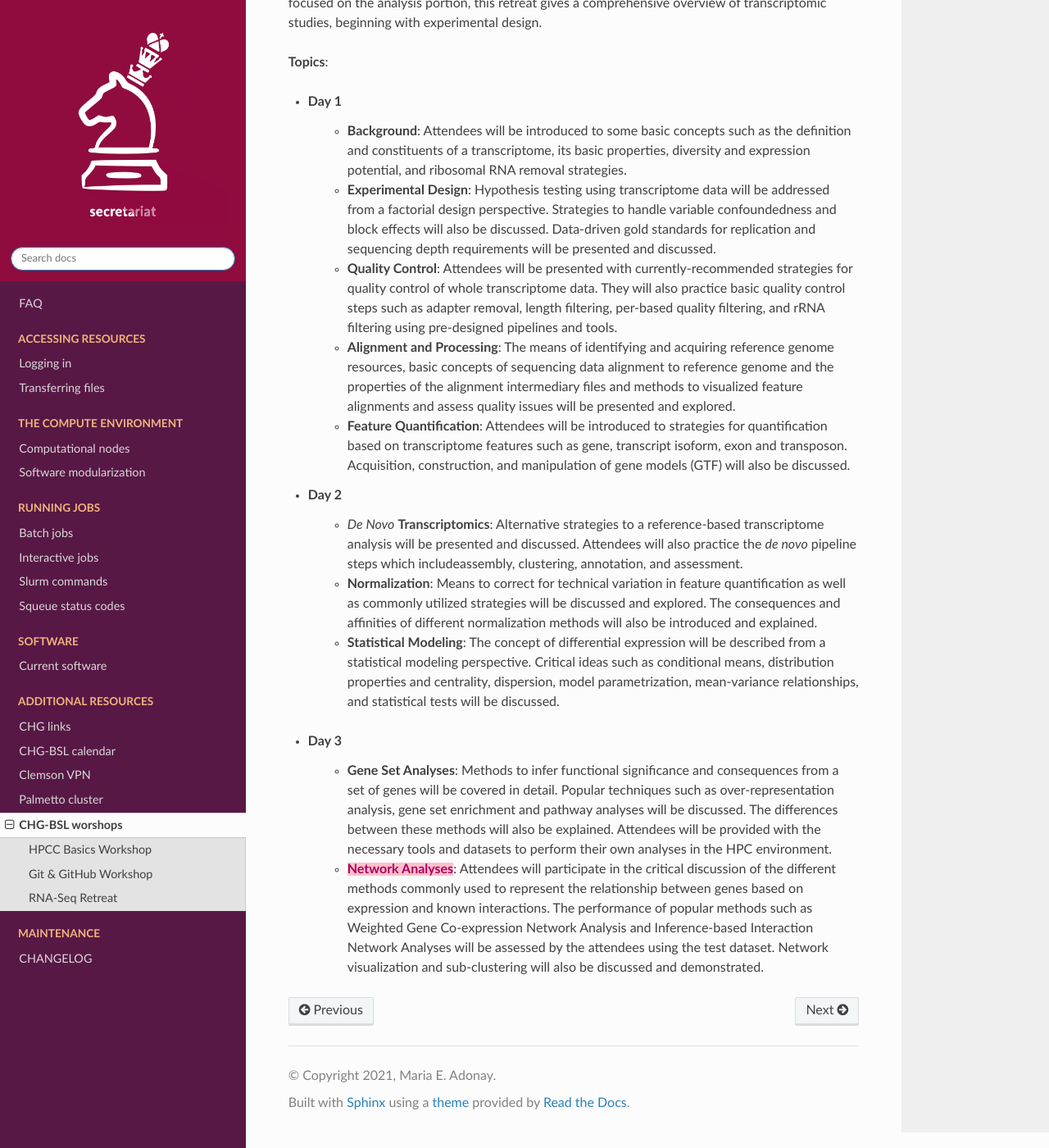
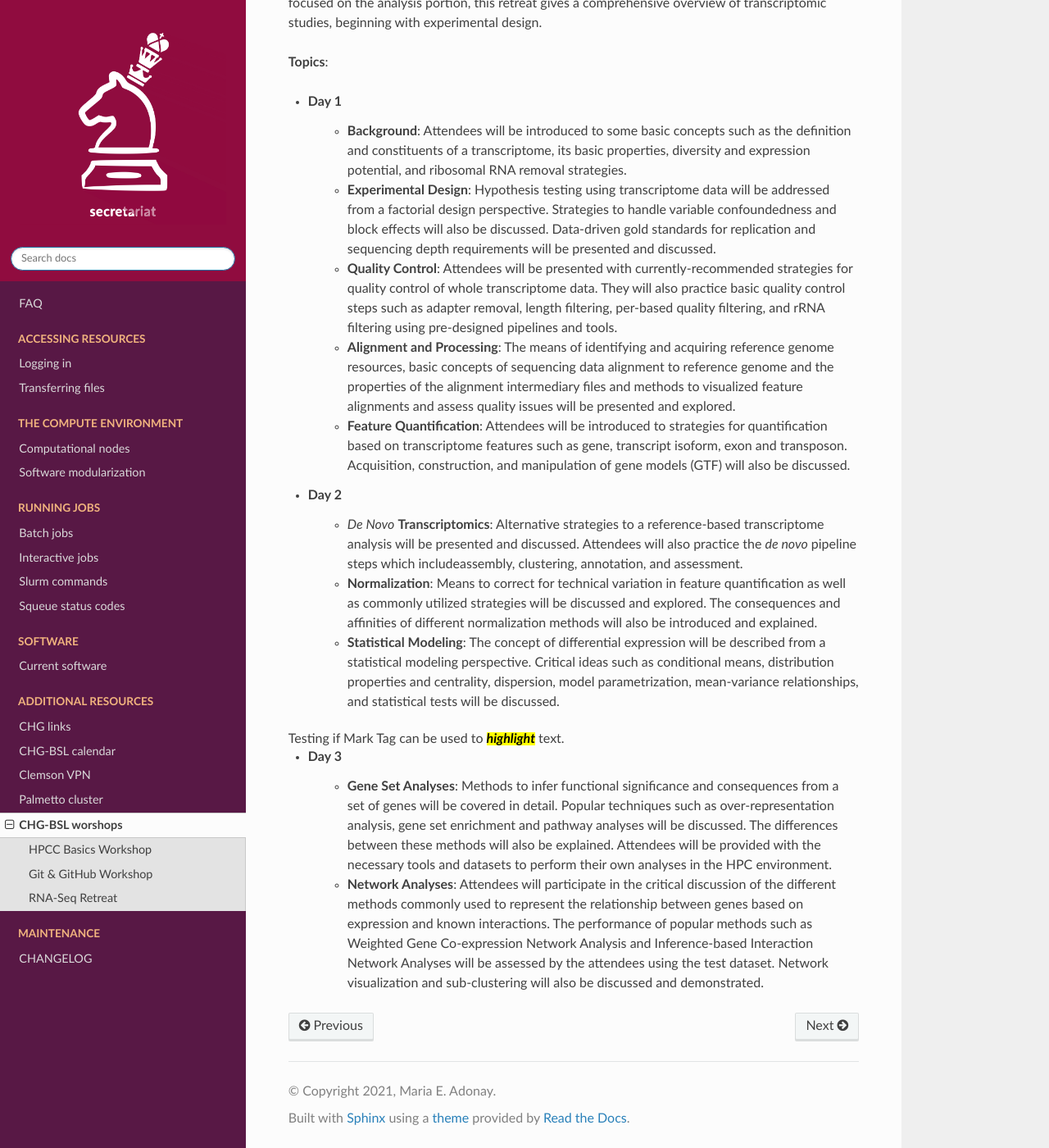
Before and after one commit to amalgamaria/secretariat, a Sphinx documentation site: the page built from docs/additional-resources/workshops.rst, in a window 1280 px wide and 1400 px high, scrolled down 2976 px. Shown: the whole window at 82% size. Built offline with Sphinx 7.4.7 and the Read the Docs theme 2.0.0, drawn with Linux system fonts in a browser that asks for light colours; pages that are not in the unit, such as notebooks, are missing from menus.

Commit message:
Replace html code with <mark> highlighting

```diff
--- a/docs/additional-resources/workshops.rst
+++ b/docs/additional-resources/workshops.rst
@@ -110,16 +110,13 @@ The RNA-Seq Retreat is divided into 3 parts, so participants must attend all 3 s
 
 .. raw:: html
 
-    <style> .red {color:#aa0060; background-color: pink; font-weight:bold; font-size:16px}
-    </style>
-
-.. role:: red
+   <body> Testing if Mark Tag can be used to <mark>highlight</mark> text. </body>
 
 - **Day 3**
 
    - **Gene Set Analyses**: Methods to infer functional significance and consequences from a set of genes will be covered in detail. Popular techniques such as over-representation analysis, gene set enrichment and pathway analyses will be discussed. The differences between these methods will also be explained. Attendees will be provided with the necessary tools and datasets to perform their own analyses in the HPC environment.
 
-   - :red:`Network Analyses`: Attendees will participate in the critical discussion of the different methods commonly used to represent the relationship between genes based on expression and known interactions. The performance of popular methods such as Weighted Gene Co-expression Network Analysis and Inference-based Interaction Network Analyses will be assessed by the attendees using the test dataset. Network visualization and sub-clustering will also be discussed and demonstrated.
+   - **Network Analyses**: Attendees will participate in the critical discussion of the different methods commonly used to represent the relationship between genes based on expression and known interactions. The performance of popular methods such as Weighted Gene Co-expression Network Analysis and Inference-based Interaction Network Analyses will be assessed by the attendees using the test dataset. Network visualization and sub-clustering will also be discussed and demonstrated.
 
 .. _Secretariat Documentation: https://secretariat.readthedocs.io/en/latest
 .. _those mentioned in this tutorial: https://www.chm.bris.ac.uk/unix/unix1.html
```
